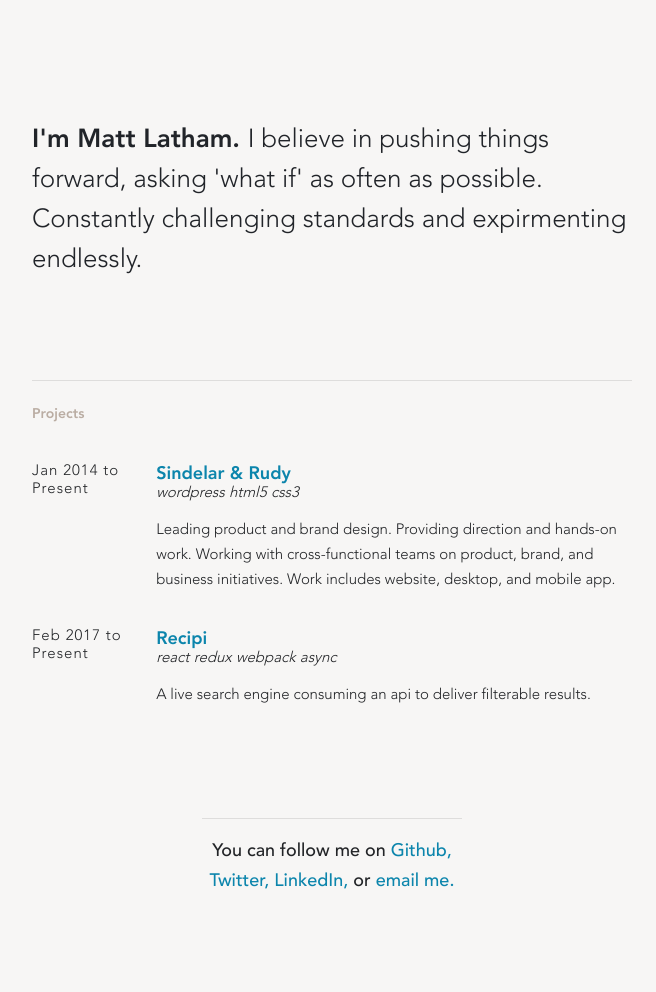
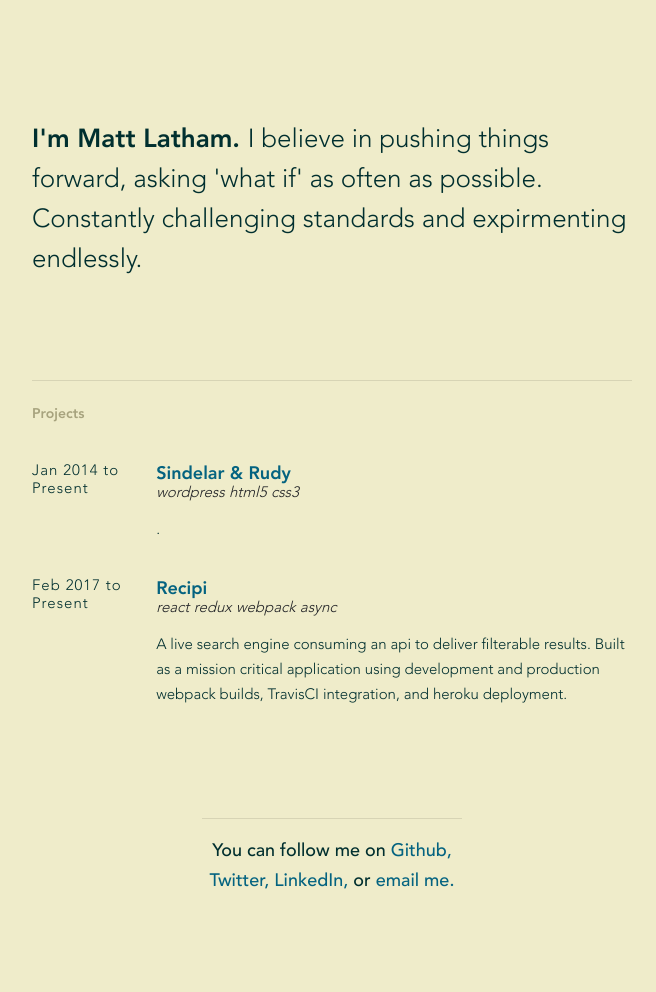
Before and after one commit to notafunction/portfolio, a Jekyll site: the page built from index.html, in a window 1280 px wide. Shown: the whole page, without its empty margins (308-964 px from the left). Built offline with Jekyll 4.4.1, drawn with Linux system fonts in a browser that asks for light colours; nearby versions of some CDN libraries.

Commit message:
move all (most) the things into variables

```diff
--- a/_data/projects.yml
+++ b/_data/projects.yml
@@ -1,6 +1,6 @@
 - name: Sindelar & Rudy
   url: http://sindelarrudybridalbeauty.com
-  description: Leading product and brand design. Providing direction and hands-on work. Working with cross-functional teams on product, brand, and business initiatives. Work includes website, desktop, and mobile app.
+  description: .
   date: Jan 2014 to Present
   tags:
     - wordpress
@@ -9,7 +9,11 @@
 
 - name: Recipi
   url: https://recipi.herokuapp.com
-  description: A live search engine consuming an api to deliver filterable results.
+  description: |
+    A live search engine consuming an api to deliver filterable results.
+    Built as a mission critical application using development and production webpack builds,
+    TravisCI integration, and heroku deployment.
+
   date: Feb 2017 to Present
   tags:
     - react
--- a/_sass/_grid.scss
+++ b/_sass/_grid.scss
@@ -10,7 +10,7 @@
   vertical-align: top;
   font-family: Avenir-Light, sans-serif;
   font-size: 15px;
-  color: #222427;
+  // color: $color;
   letter-spacing: 1px;
   padding-right: 20px;
   @media only screen and (max-width: 500px) {
--- a/_sass/_typography.scss
+++ b/_sass/_typography.scss
@@ -1,29 +1,29 @@
-@include embed-font("Avenir-Light", "fonts/avenir_light", 100);
-@include embed-font("Avenir-Medium", "fonts/avenir_medium", 500);
-@include embed-font("Avenir-Heavy", "fonts/avenir_heavy", 700);
+@include embed-font($lt-font, $lt-font-path, $lt-font-weight);
+@include embed-font($med-font, $med-font-path, $med-font-weight);
+@include embed-font($hvy-font, $hvy-font-path, $hvy-font-weight);
 
 h1 {
-  font-family: Avenir-Heavy, sans-serif;
+  font-family: $hvy-font, $fallback-font;
   font-size: 26px;
   line-height: 40px;
 }
 
 h4 {
-  font-family: Avenir-Heavy, sans-serif;
+  font-family: $hvy-font, $fallback-font;
   font-size: 14px;
-  color: #baada3;
+  color: $section-header-color;
   margin-bottom: 40px;
   margin-top: 25px;
 }
 
 p {
-  font-family: Avenir-Light, sans-serif;
+  font-family: $lt-font, $fallback-font;
   font-size: 15px;
-  color: #222427;
+  color: $color;
   line-height: 25px;
 }
 
 .light {
-    font-family: Avenir-Light, sans-serif;
+    font-family: $lt-font, $fallback-font;
     font-weight: 400;
   }
--- a/_sass/_variables.scss
+++ b/_sass/_variables.scss
@@ -0,0 +1,24 @@
+// Breakpoint
+$breakpoint: 500px;
+
+// Fonts
+$lt-font: "Avenir-Light";
+$lt-font-path: "fonts/avenir_light";
+$lt-font-weight: 100;
+
+$med-font: "Avenir-Medium";
+$med-font-path: "fonts/avenir_medium";
+$med-font-weight: 500;
+
+$hvy-font: "Avenir-Heavy";
+$hvy-font-path: "fonts/avenir_heavy";
+$hvy-font-weight: 700;
+
+$fallback-font: san-serif;
+
+// Colors
+$bg-color: rgb(239, 236, 202);
+$color: rgb(0, 47, 47); // <body> font color
+$link-color: rgb(4, 99, 128);
+$link-hover-color: $color;
+$section-header-color: rgb(167, 163, 126);
--- a/css/main.scss
+++ b/css/main.scss
@@ -10,8 +10,8 @@
 // Body defaults
 body {
   font-family: Avenir-Light, sans-serif;
-  background: #f7f6f5;
-  color: #212429;
+  background: $bg-color;
+  color: $color;
   margin: 0;
   text-rendering: optimizeLegibility;
   background-size: 100%;
@@ -20,18 +20,18 @@
   animation: fadein 1s ease;
   padding: 20px;
 
-  @media only screen and (max-width: 500px) {
+  @media only screen and (max-width: $breakpoint) {
     background-size: 100%;
     background-position: 0 0;
   }
 }
 
 a {
-  color: #0c85ac;
+  color: $link-color;
   text-decoration: none;
   transition: color .25s;
   &:hover {
-    color: #212429;
+    color: $link-hover-color;
     transition: color .25s;
   }
 }
@@ -40,14 +40,14 @@
 section {
   &.intro {
     margin: 100px 0;
-    @media only screen and (max-width: 500px) {
+    @media only screen and (max-width: $breakpoint) {
       margin: 20px 0 40px 0;
     }
   }
   &:not(.intro) {
     border-top: solid 1px rgba(0, 0, 0, 0.1);
     margin-bottom: 60px;
-    @media only screen and (max-width: 500px) {
+    @media only screen and (max-width: $breakpoint) {
       margin-bottom: 40px;
     }
   }
@@ -56,11 +56,11 @@
     margin: 75px auto;
     max-width: 260px;
     a {
-      color: #0c85ac;
+      color: $link-color;
       &:hover {
-        color: #212429;
+        color: $link-hover-color;
       }
-      @media only screen and (max-width: 500px) {
+      @media only screen and (max-width: $breakpoint) {
         display: block;
         padding: 10px;
       }
@@ -68,7 +68,7 @@
     p {
       font-family: Avenir-Medium, sans-serif;
       font-size: 18px;
-      color: #222427;
+      color: $color;
       line-height: 30px;
     }
   }
```
